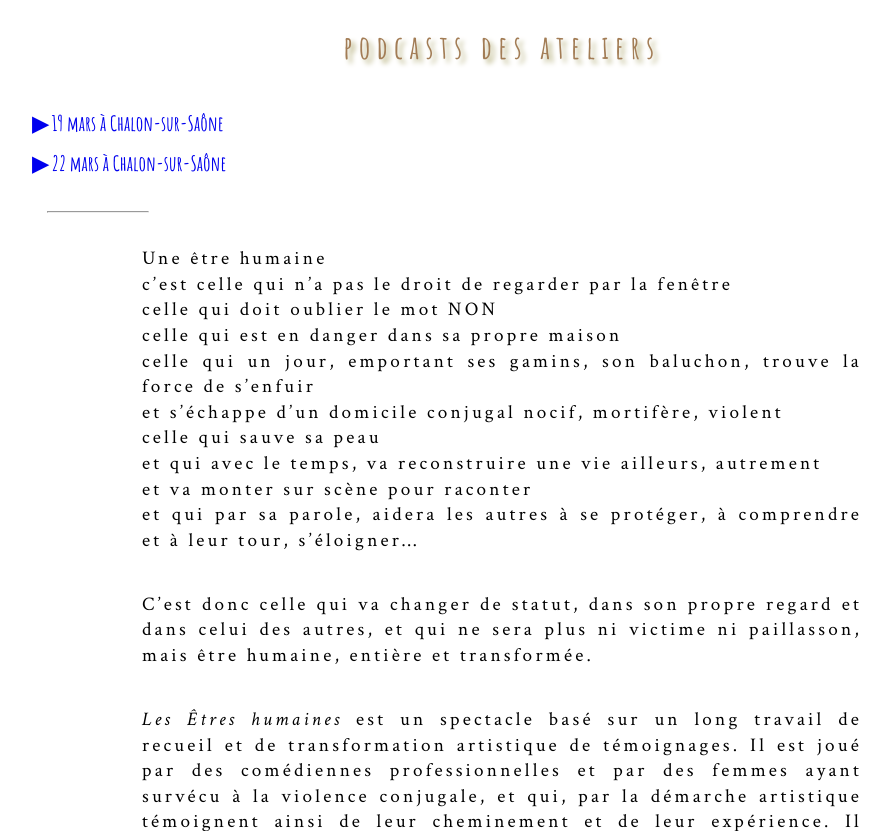
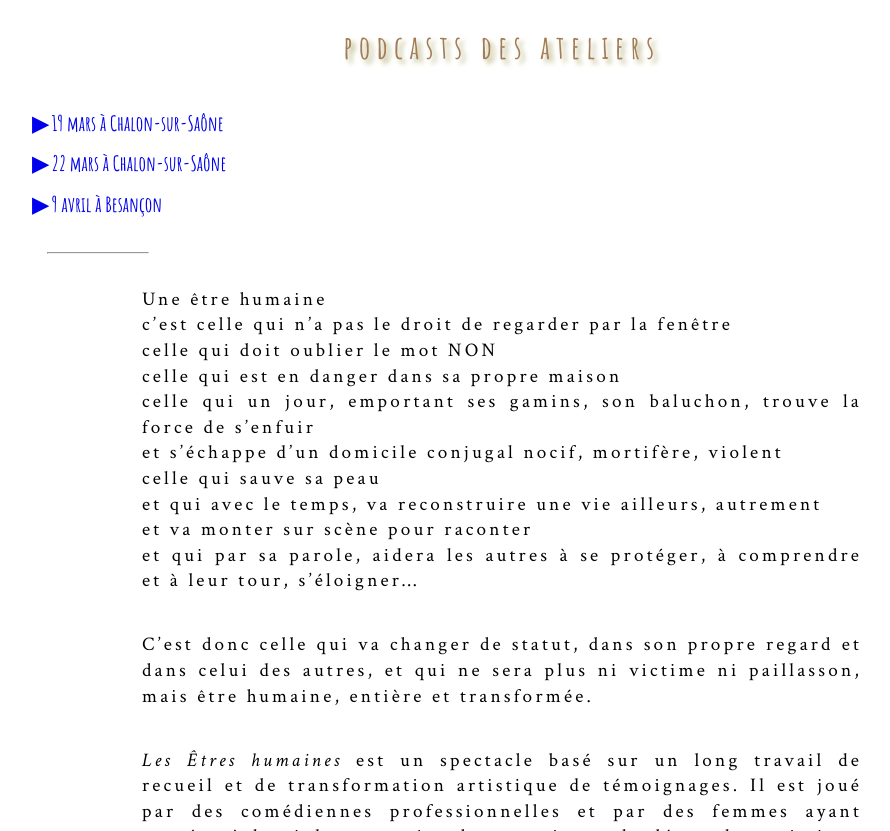
Before and after one commit to leshnik/revertouthaut, a Jekyll site: the page built from les-etres-humaines.md, in a window 1280 px wide and 900 px high, scrolled down 1075 px, cut to the strip 69-900 px from the top of the window. Shown: the whole strip, without its empty margins (138-1028 px from the left). Built offline with Jekyll 4.4.1, drawn with Linux system fonts in a browser that asks for light colours; some of the changed text lies outside the part shown.

Commit message:
agenda leh add podcast besac

```diff
--- a/les-etres-humaines.md
+++ b/les-etres-humaines.md
@@ -18,6 +18,7 @@ summary: Joué par des femmes anciennement victimes et des comédiennes professi
 <ul class="podcast-list">
   <li><a href="#2025-03-19"><span style="font-weight:bold">▶&nbsp;19 mars à Chalon-sur-Saône</span></a></li>
   <li><a href="#2025-03-22"><span style="font-weight:bold">▶&nbsp;22 mars à Chalon-sur-Saône</span></a></li>
+  <li><a href="#2025-04-09"><span style="font-weight:bold">▶&nbsp;9 avril à Besançon</span></a></li>
 </ul>
 <hr>
 <p class="intro-text">
@@ -325,6 +326,23 @@ valeriegaudissart@gmail.com
         </div>
 
 </div>
+<div id="2025-04-09">
+  <div class="center-max600-block">
+      <figure>
+          <figcaption>Besançon&nbsp;:&nbsp;2025-04-09</figcaption>
+          <audio controls src="https://rth8.b-cdn.net/podcast%20Besancon.mp3"></audio>
+      </figure>
+      <div class="flex-container">
+        <div class="column">
+          <img src="https://res.cloudinary.com/dnxcesebo/image/upload/v1744708098/IMG20250412130248_av8s64.jpg">
+        </div>
+        <div class="column">
+          <img src="https://res.cloudinary.com/dnxcesebo/image/upload/v1744708911/IMG20250411164456_bcyqt1.jpg">
+        </div>
+      </div>
+  </div>
+</div>
+
 <a href="#pod">retourner à la liste des podcasts</a>
 
 <hr>
```
Also changed, not shown: agenda.md (+17 -0 lines).
